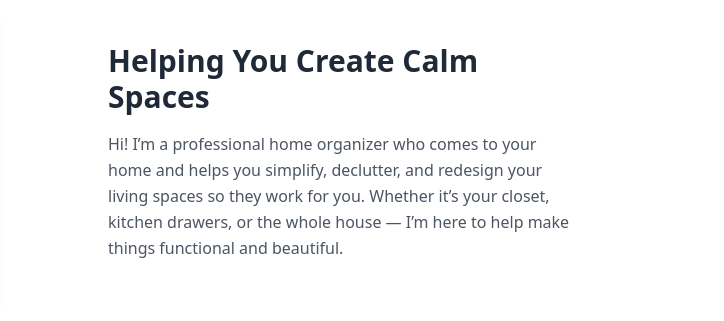
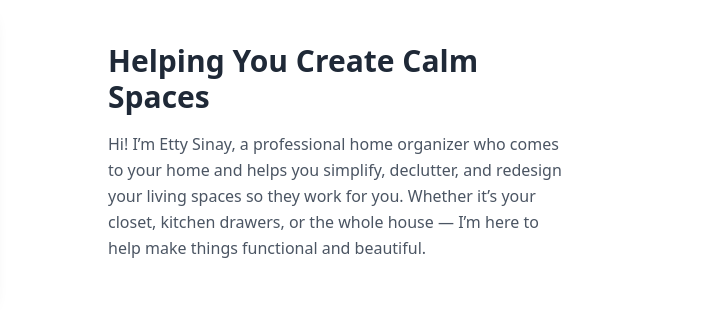
Before and after one commit to herrys613/InOrder, a plain HTML site: page index.html in a window 1280 px wide. Shown: the part 479-800 px from the top of the page, 556-1280 px from the left. Drawn offline with nearby package versions, Linux system fonts and the light colour scheme; files whose address does not match are found by name.

Commit message:
Update index.html

```diff
--- a/index.html
+++ b/index.html
@@ -87,7 +87,7 @@
       <img src="assets/images/about_image.png" alt="Organized home" class="rounded-2xl shadow-lg">
       <div>
         <h3 class="text-3xl font-semibold mb-4">Helping You Create Calm Spaces</h3>
-        <p class="text-gray-600 leading-relaxed">Hi! I’m a professional home organizer who comes to your home and helps you simplify, declutter, and redesign your living spaces so they work for you. Whether it’s your closet, kitchen drawers, or the whole house — I’m here to help make things functional and beautiful.</p>
+        <p class="text-gray-600 leading-relaxed">Hi! I’m Etty Sinay, a professional home organizer who comes to your home and helps you simplify, declutter, and redesign your living spaces so they work for you. Whether it’s your closet, kitchen drawers, or the whole house — I’m here to help make things functional and beautiful.</p>
       </div>
     </div>
   </section>
```
